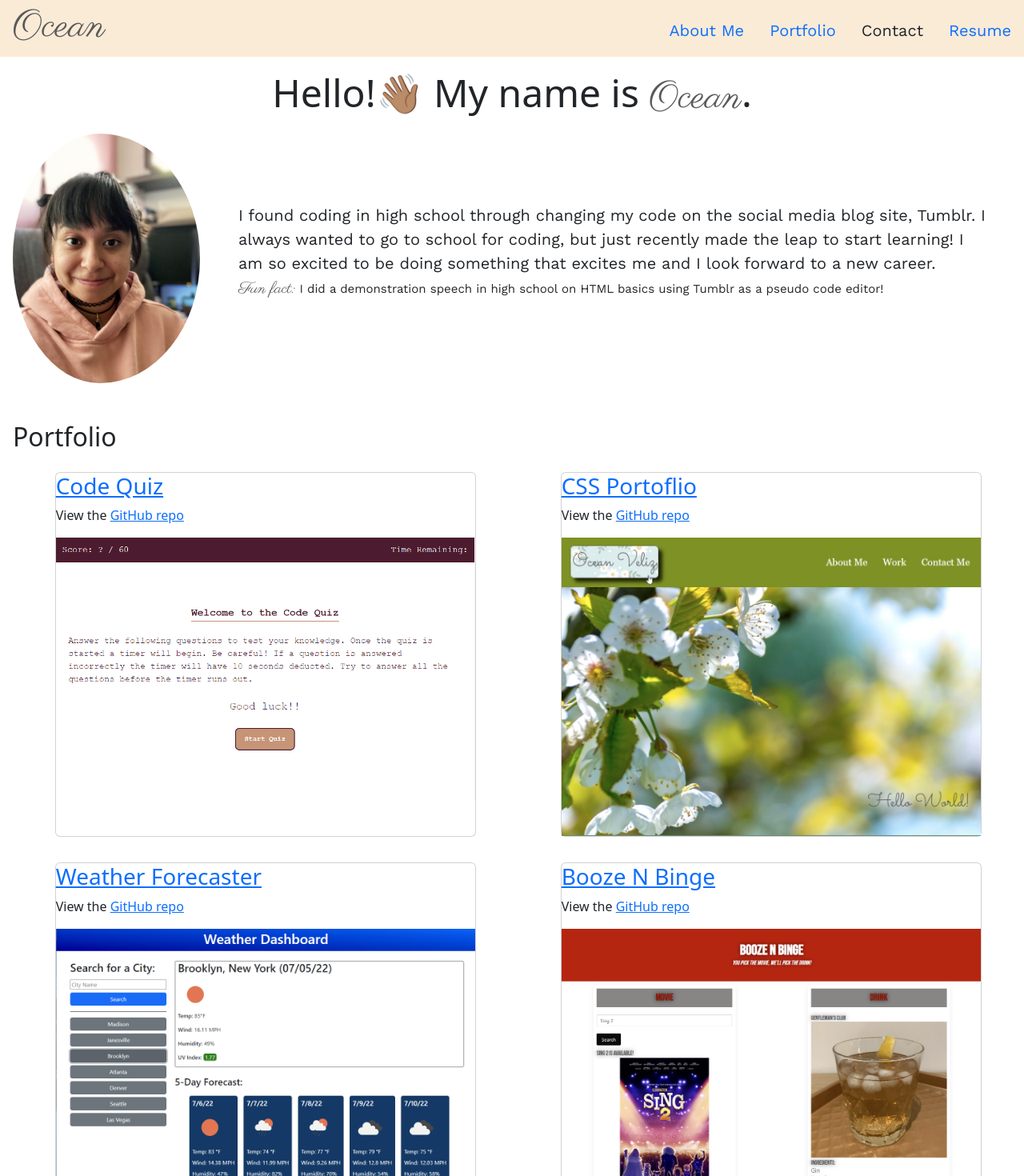
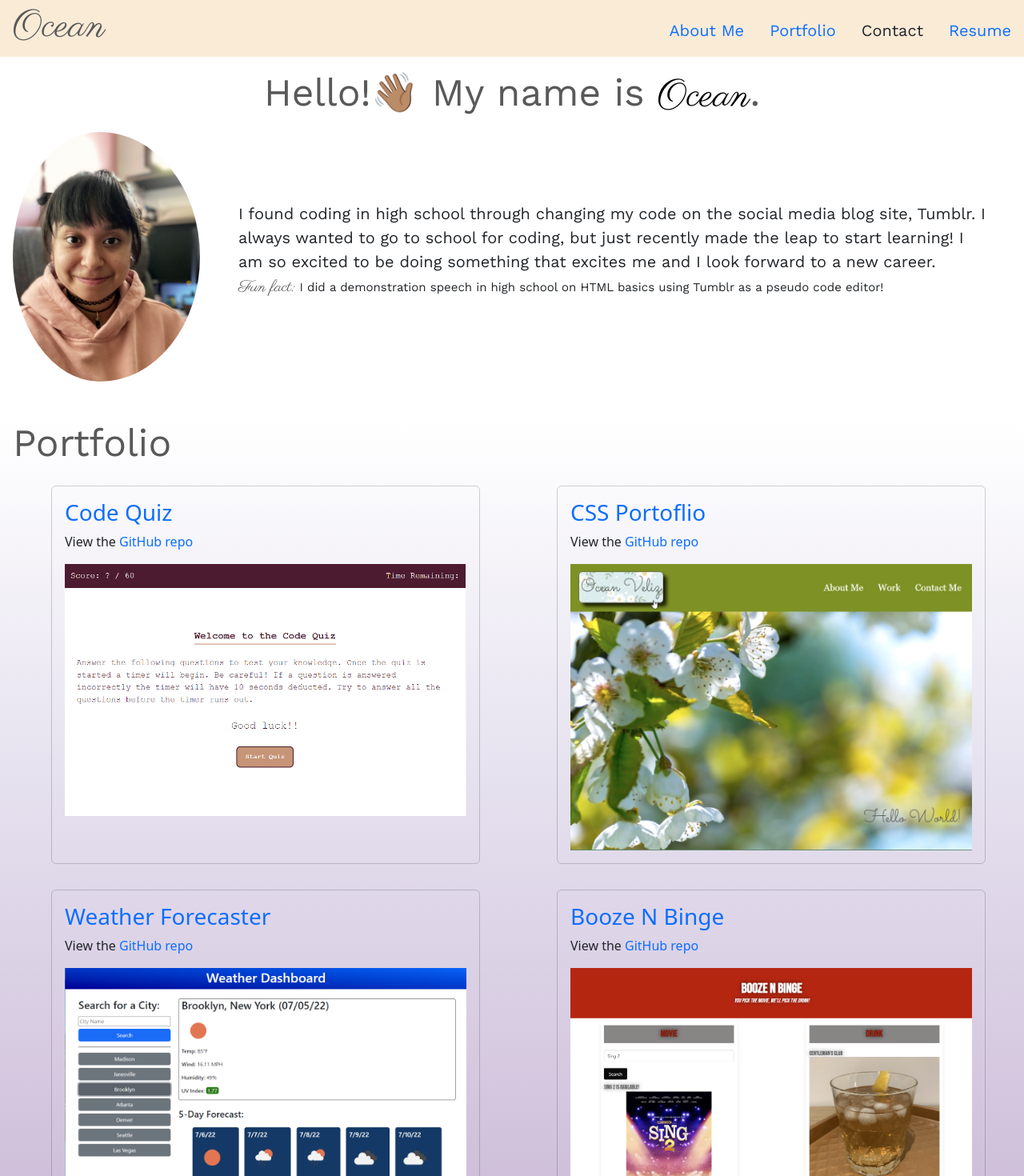
Before and after one commit to oceanlatte/my-react-portfolio, a React (Create React App) app: page / in a window 1280 px wide. Shown: the top 1470 px of the page at 80% size. Built offline with nearby package versions, Linux system fonts and the light colour scheme.

Commit message:
add styling to Project and Portfolio components

```diff
--- a/src/App.css
+++ b/src/App.css
@@ -2,6 +2,8 @@
 
 :root {
   --tan: #FAEBD7;
+  --gray: #595959;
+  --work-sans: 'Work Sans', sans-serif;
 }
 
 body {
@@ -26,6 +28,13 @@ h1 a {
   color: #595959;
 }
 
+/* UTILS */
+.section-title {
+  color: var(--gray);
+  font-size: 3rem;
+  font-family: var(--work-sans);
+}
+
 /*  -header styling-  */
 
 header {
@@ -43,13 +52,9 @@ header {
 }
 
 /*  --about me styling--  */
-.about-title {
-  font-size: 3rem;
-}
-
 .about-title-span {
   font-family: 'Parisienne', cursive;
-  color: #595959;
+  color: black;
 }
 
 .about-description {
@@ -67,3 +72,17 @@ header {
   font-family: 'Work Sans', sans-serif;
   font-size: 15px;
 }
+
+/* -- Portfolio and Project Component styling -- */
+.portfolio-container {
+  /* background-color: #B58DB6; */
+  background-image: linear-gradient(to top, #b58db6, #c3aacb, #d4c7df, #e7e3f0, #ffffff);
+}
+
+#card-styling {
+  background-color: transparent;
+}
+
+#card-styling a {
+  text-decoration: none;
+}
--- a/src/components/About.js
+++ b/src/components/About.js
@@ -4,7 +4,7 @@ import selfie from '../assets/images/portfolio-img-1.JPG';
 function About() {
   return (
     <article id='#about'>
-      <h2 className='about-title text-center my-3'>
+      <h2 className='section-title text-center my-3'>
         Hello!👋🏽 My name is <span className="about-title-span">Ocean</span>.
       </h2>
       <div className='d-flex align-items-center justify-content-between'>
--- a/src/components/Portfolio.js
+++ b/src/components/Portfolio.js
@@ -3,8 +3,8 @@ import Project from './Project';
 
 function Portfolio() {
   return (
-    <div className='mt-5 ps-3'>
-      <h2>Portfolio</h2>
+    <div className='mt-5 ps-3 portfolio-container'>
+      <h2 className='section-title'>Portfolio</h2>
       <div>
         <Project/>
       </div>
--- a/src/components/Project.js
+++ b/src/components/Project.js
@@ -49,7 +49,7 @@ function Project() {
   return (
     <div className='card-container d-flex justify-content-around flex-wrap'>
     {projInfo.map((project) => (
-          <div className='card m-3 col-lg-5 col-sm-10'>
+          <div className='card m-3 mx-5 col-lg-5 col-sm-10 p-3 flex-grow-1' id='card-styling'>
             <h3><a href={project.link} target='_blank' rel='noreferrer'>{project.name}</a></h3>
             <p>View the <a href={project.gitHub}>GitHub repo</a></p>
             <img src={project.image} alt=''/>
```
